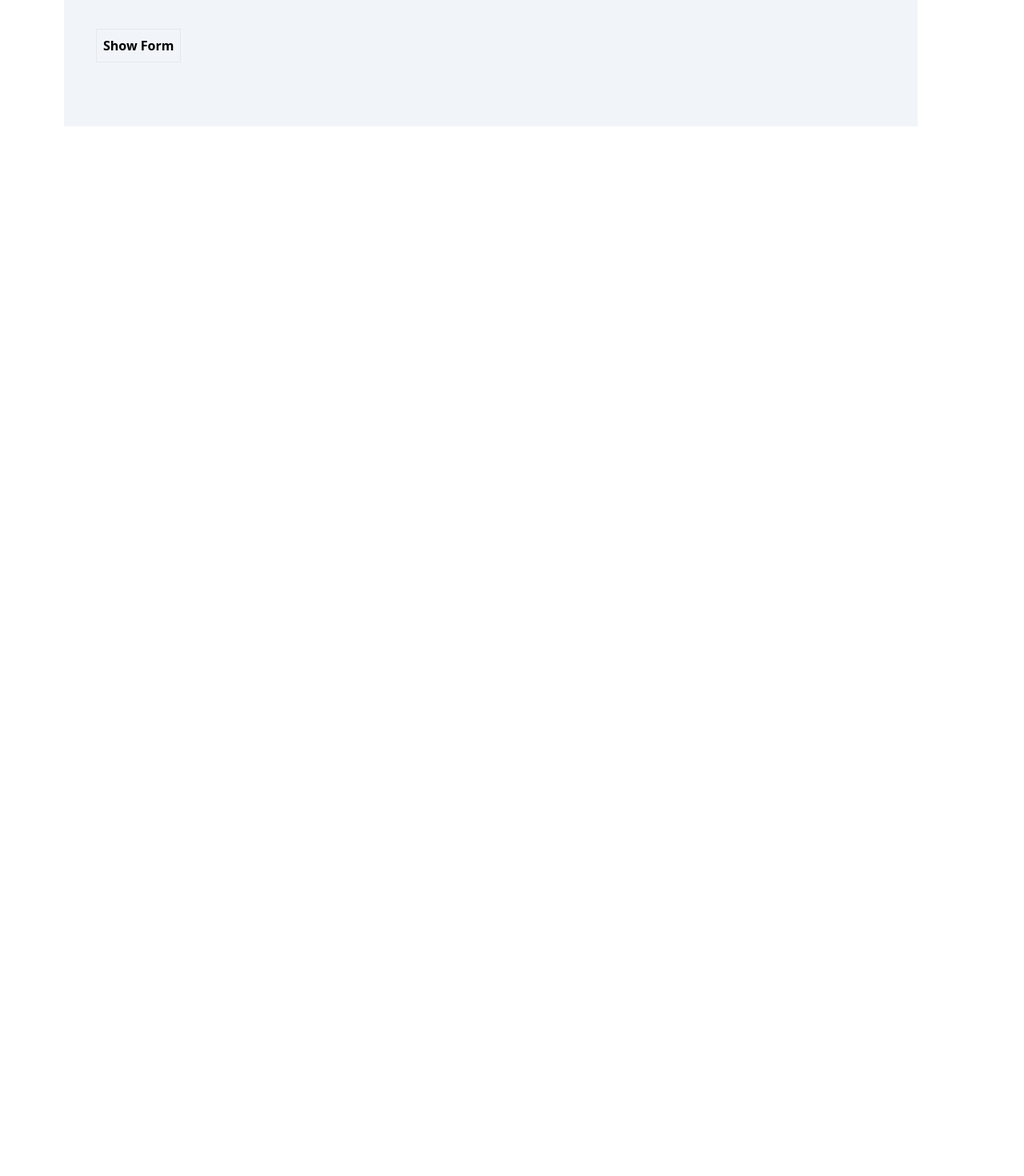
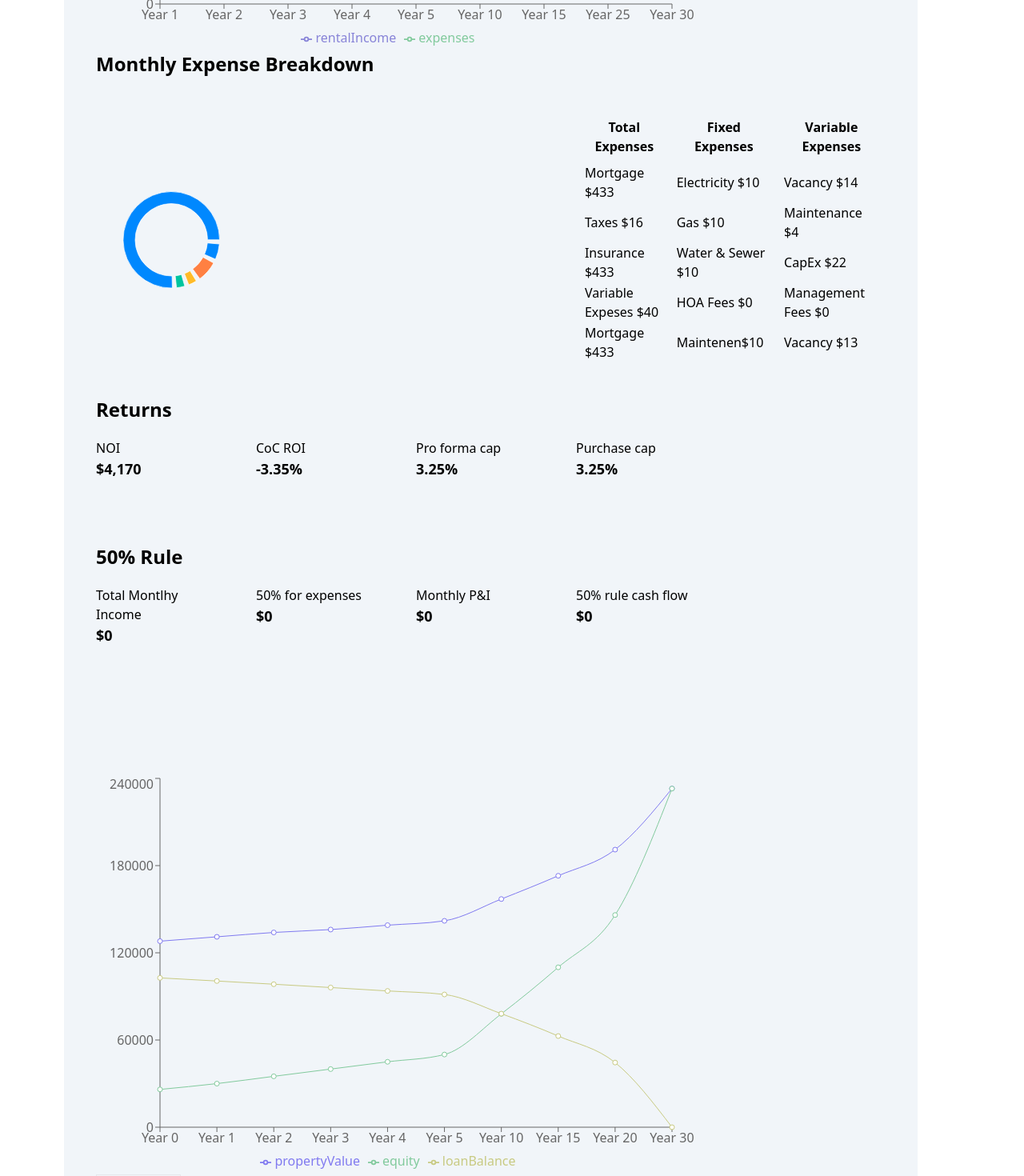
Before and after one commit to GeorgiNedyalkov/real-estate-investment-tools, a React (Vite) app in the folder client/: page / in a window 1280 px wide. Shown: the part 620-2090 px from the top of the page at 80% size. Before the commit the page ends 800 px from the top, so only its background shows below. Built offline with nearby package versions, Linux system fonts and the light colour scheme.

Commit message:
feature add charts to results page
install recharts
create ReportLineChart component
create ReturnsLineChart component
create ExpensesPieChart component

```diff
--- a/client/package.json
+++ b/client/package.json
@@ -12,7 +12,8 @@
   "dependencies": {
     "react": "^18.2.0",
     "react-dom": "^18.2.0",
-    "react-icons": "^4.10.1"
+    "react-icons": "^4.10.1",
+    "recharts": "^2.7.3"
   },
   "devDependencies": {
     "@types/react": "^18.2.15",
--- /dev/null
+++ b/client/src/components/ExpensesPieChart.tsx
@@ -0,0 +1,51 @@
+import { PieChart, Pie, Cell } from "recharts";
+
+export default function ExpensesPieChart() {
+    const COLORS = ["#0088FE", "#00C49F", "#FFBB28", "#FF8042"];
+
+    return (
+        <PieChart width={800} height={400}>
+            <Pie
+                data={data}
+                cx={120}
+                cy={200}
+                innerRadius={60}
+                outerRadius={80}
+                fill="#8884d8"
+                paddingAngle={5}
+                dataKey="value"
+            >
+                {data.map((entry, index) => (
+                    <Cell
+                        key={`cell-${index}`}
+                        fill={COLORS[index % COLORS.length]}
+                        aria-label="1"
+                    />
+                ))}
+            </Pie>
+        </PieChart>
+    );
+}
+
+const data = [
+    {
+        name: "Mortgage",
+        value: 433,
+    },
+    {
+        name: "Taxes",
+        value: 16,
+    },
+    {
+        name: "Insurance",
+        value: 16,
+    },
+    {
+        name: "Variable Expenses",
+        value: 40,
+    },
+    {
+        name: "Fixed Expenses",
+        value: 30,
+    },
+];
--- /dev/null
+++ b/client/src/components/ReportLineChart.tsx
@@ -0,0 +1,83 @@
+import { LineChart, XAxis, YAxis, Line, Legend, Tooltip } from "recharts";
+
+export default function ReportLineChart() {
+    return (
+        <LineChart
+            width={750}
+            height={500}
+            data={data}
+            margin={{ top: 5, right: 30, left: 20, bottom: 5 }}
+        >
+            <XAxis dataKey="name" />
+            <YAxis />
+            <Tooltip />
+            <Legend />
+            <Line type="monotone" dataKey="propertyValue" stroke="#807af0" />
+            <Line type="monotone" dataKey="equity" stroke="#82ca9d" />
+            <Line type="monotone" dataKey="loanBalance" stroke="#c8ca82" />
+        </LineChart>
+    );
+}
+
+const data = [
+    {
+        name: "Year 0",
+        propertyValue: 128_000,
+        equity: 26_000,
+        loanBalance: 102_736,
+    },
+    {
+        name: "Year 1",
+        propertyValue: 131_000,
+        equity: 30_000,
+        loanBalance: 100_591,
+    },
+    {
+        name: "Year 2",
+        propertyValue: 134_000,
+        equity: 35_000,
+        loanBalance: 98_380,
+    },
+    {
+        name: "Year 3",
+        propertyValue: 136_000,
+        equity: 40_000,
+        loanBalance: 96_103,
+    },
+    {
+        name: "Year 4",
+        propertyValue: 139_000,
+        equity: 45_000,
+        loanBalance: 93_756,
+    },
+    {
+        name: "Year 5",
+        propertyValue: 142_000,
+        equity: 50_000,
+        loanBalance: 91_338,
+    },
+    {
+        name: "Year 10",
+        propertyValue: 157_000,
+        equity: 78_000,
+        loanBalance: 78_099,
+    },
+    {
+        name: "Year 15",
+        propertyValue: 173_000,
+        equity: 110_000,
+        loanBalance: 62_720,
+    },
+    {
+        name: "Year 20",
+        propertyValue: 191_000,
+        equity: 146_000,
+        loanBalance: 44_486,
+    },
+    {
+        name: "Year 30",
+        propertyValue: 233_000,
+        equity: 233_000,
+        loanBalance: 0,
+    },
+];
--- a/client/src/components/Results.tsx
+++ b/client/src/components/Results.tsx
@@ -1,10 +1,69 @@
 import Returns from "./Returns";
+import ReturnsLineChart from "./ReturnsLineChart";
+import ExpensesPieChart from "./ExpensesPieChart";
+import ReportLineChart from "./ReportLineChart";
 
 export default function Results({ rentalIncome }: { rentalIncome: number }) {
     return (
         <>
             <h2>Results</h2>
+            <ReturnsLineChart />
+            <ExpensesBreakdown />
             <Returns rentalIncome={rentalIncome} />
+            <ReportLineChart />
         </>
     );
 }
+
+function ExpensesBreakdown() {
+    return (
+        <>
+            <h2 className="font-bold text-2xl">Monthly Expense Breakdown</h2>
+            <div className="flex items-center">
+                <ExpensesPieChart />
+                <ExpensesTable />
+            </div>
+        </>
+    );
+}
+
+function ExpensesTable() {
+    return (
+        <table>
+            <thead>
+                <tr>
+                    <th className="p-2">Total Expenses</th>
+                    <th className="p-2">Fixed Expenses</th>
+                    <th className="p-2">Variable Expenses</th>
+                </tr>
+            </thead>
+            <tbody>
+                <tr>
+                    <td className="px-2">Mortgage $433</td>
+                    <td className="px-2">Electricity $10</td>
+                    <td className="px-2">Vacancy $14</td>
+                </tr>
+                <tr>
+                    <td className="px-2">Taxes $16</td>
+                    <td className="px-2">Gas $10</td>
+                    <td className="px-2">Maintenance $4</td>
+                </tr>
+                <tr>
+                    <td className="px-2">Insurance $433</td>
+                    <td className="px-2">Water & Sewer $10</td>
+                    <td className="px-2">CapEx $22</td>
+                </tr>
+                <tr>
+                    <td className="px-2">Variable Expeses $40</td>
+                    <td className="px-2">HOA Fees $0</td>
+                    <td className="px-2">Management Fees $0</td>
+                </tr>
+                <tr>
+                    <td className="px-2">Mortgage $433</td>
+                    <td className="px-2">Maintenen$10</td>
+                    <td className="px-2">Vacancy $13</td>
+                </tr>
+            </tbody>
+        </table>
+    );
+}
--- a/client/src/components/ReturnsLineChart.tsx
+++ b/client/src/components/ReturnsLineChart.tsx
@@ -1 +1,67 @@
-export default function ReturnsLineChart() {}
+import { LineChart, XAxis, YAxis, Line, Legend, Tooltip } from "recharts";
+
+export default function ReturnsLineChart() {
+    return (
+        <LineChart
+            width={750}
+            height={500}
+            data={data}
+            margin={{ top: 5, right: 30, left: 20, bottom: 5 }}
+        >
+            <XAxis dataKey="name" />
+            <YAxis />
+            <Tooltip />
+            <Legend />
+            <Line type="monotone" dataKey="rentalIncome" stroke="#8884d8" />
+            <Line type="monotone" dataKey="expenses" stroke="#82ca9d" />
+        </LineChart>
+    );
+}
+
+const data = [
+    {
+        name: "Year 1",
+        expenses: 4000,
+        rentalIncome: 2400,
+    },
+    {
+        name: "Year 2",
+        expenses: 4000,
+        rentalIncome: 1398,
+    },
+    {
+        name: "Year 3",
+        expenses: 4000,
+        rentalIncome: 9800,
+    },
+    {
+        name: "Year 4",
+        expenses: 400,
+        rentalIncome: 3908,
+    },
+    {
+        name: "Year 5",
+        expenses: 4000,
+        rentalIncome: 4800,
+    },
+    {
+        name: "Year 10",
+        expenses: 4000,
+        rentalIncome: 3800,
+    },
+    {
+        name: "Year 15",
+        expenses: 4000,
+        rentalIncome: 4300,
+    },
+    {
+        name: "Year 25",
+        rentalIncome: 4300,
+        expenses: 4000,
+    },
+    {
+        name: "Year 30",
+        rentalIncome: 4300,
+        expenses: 4000,
+    },
+];
```
Also changed, not shown: 1 other file (tests, documents, lock files or other folders).
